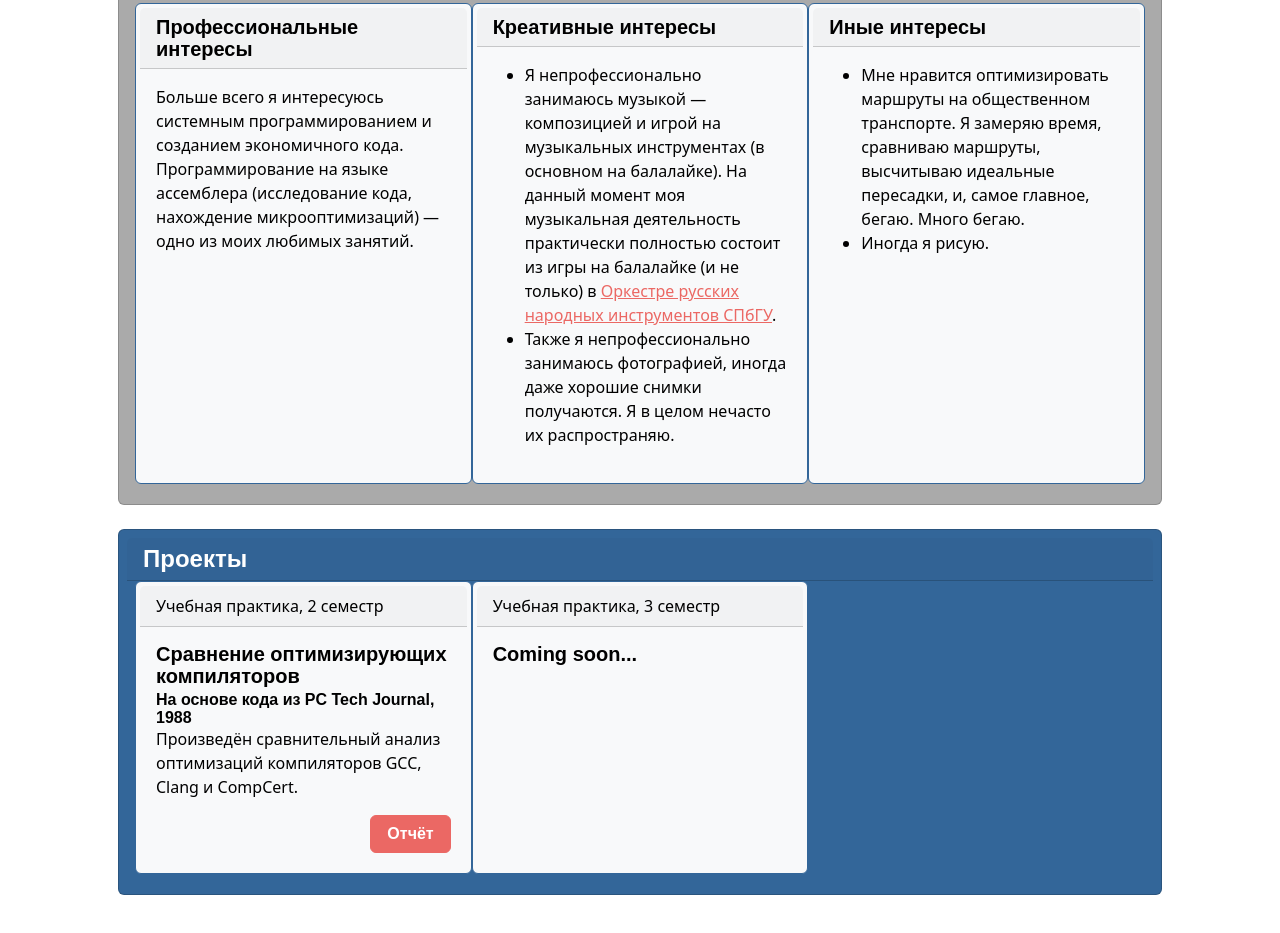
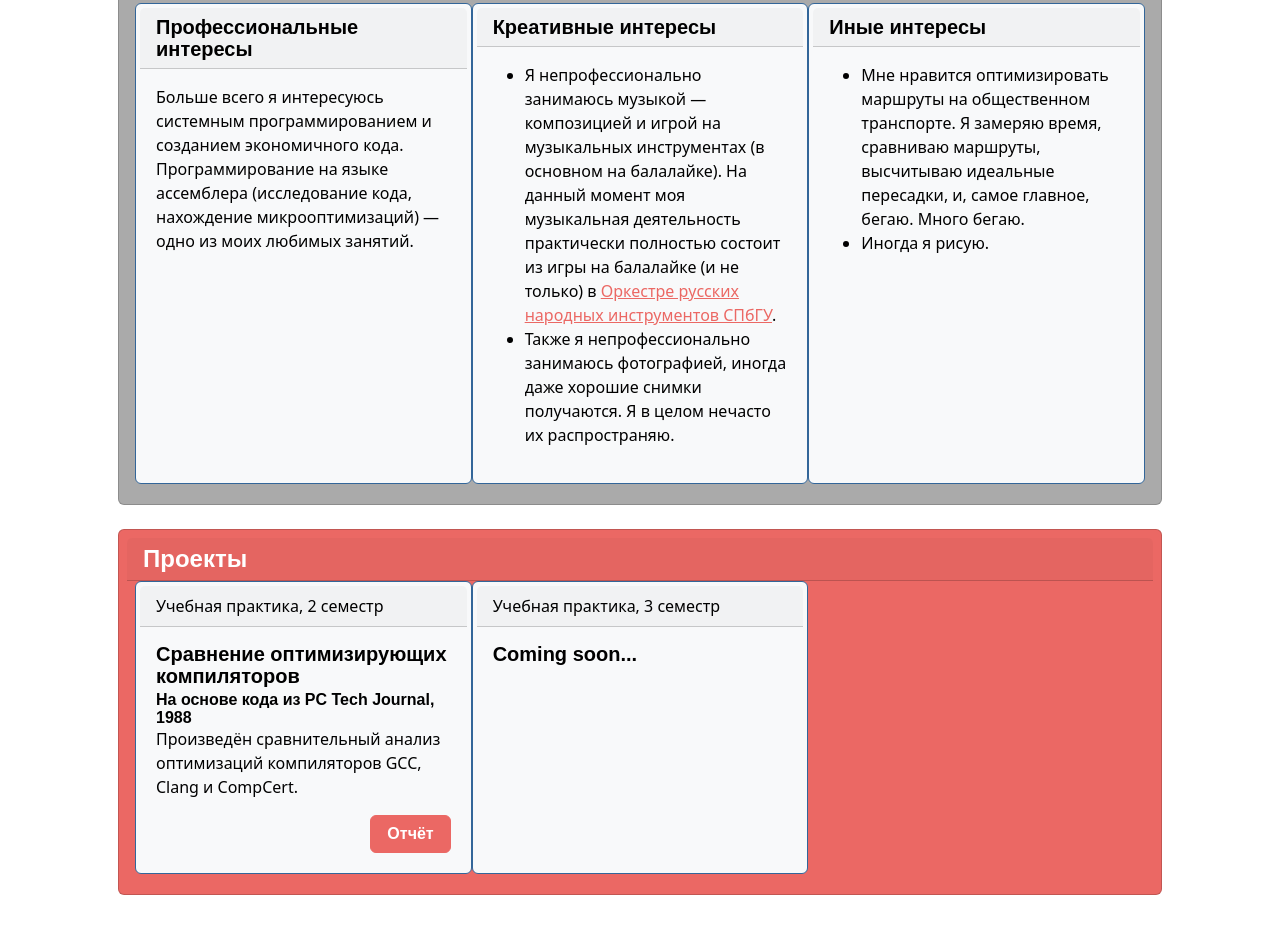
Before and after one commit to AlexeyMashkovichUniWork/alexeymashkovichuniwork.github.io, a plain HTML site: page ru/index.html in a window 1280 px wide. Shown: the part 643-1576 px from the top of the page. Drawn offline with Linux system fonts and the light colour scheme; a web font is replaced by a local one.

Commit message:
edit@site: change color scheme a bit

```diff
--- a/ru/index.html
+++ b/ru/index.html
@@ -71,7 +71,7 @@
         </div>
       </div>
 
-      <div class="card mt-4 p-2 bg-info text-bg-info rounded" id="projects">
+      <div class="card mt-4 p-2  bg-primary text-bg-primary rounded" id="projects">
         <h4 class="card-header">Проекты</h4>
         <div class="d-flex flex-row flex-wrap ms-2 mb-2 me-2 align-items-stretch">
           <div class="card col-sm-12 col-md-6 col-xl-4 p-1 mb-1 border-info text-bg-light rounded" id="bio">
```
Also changed, not shown: en/index.html (+1 -1 lines).
